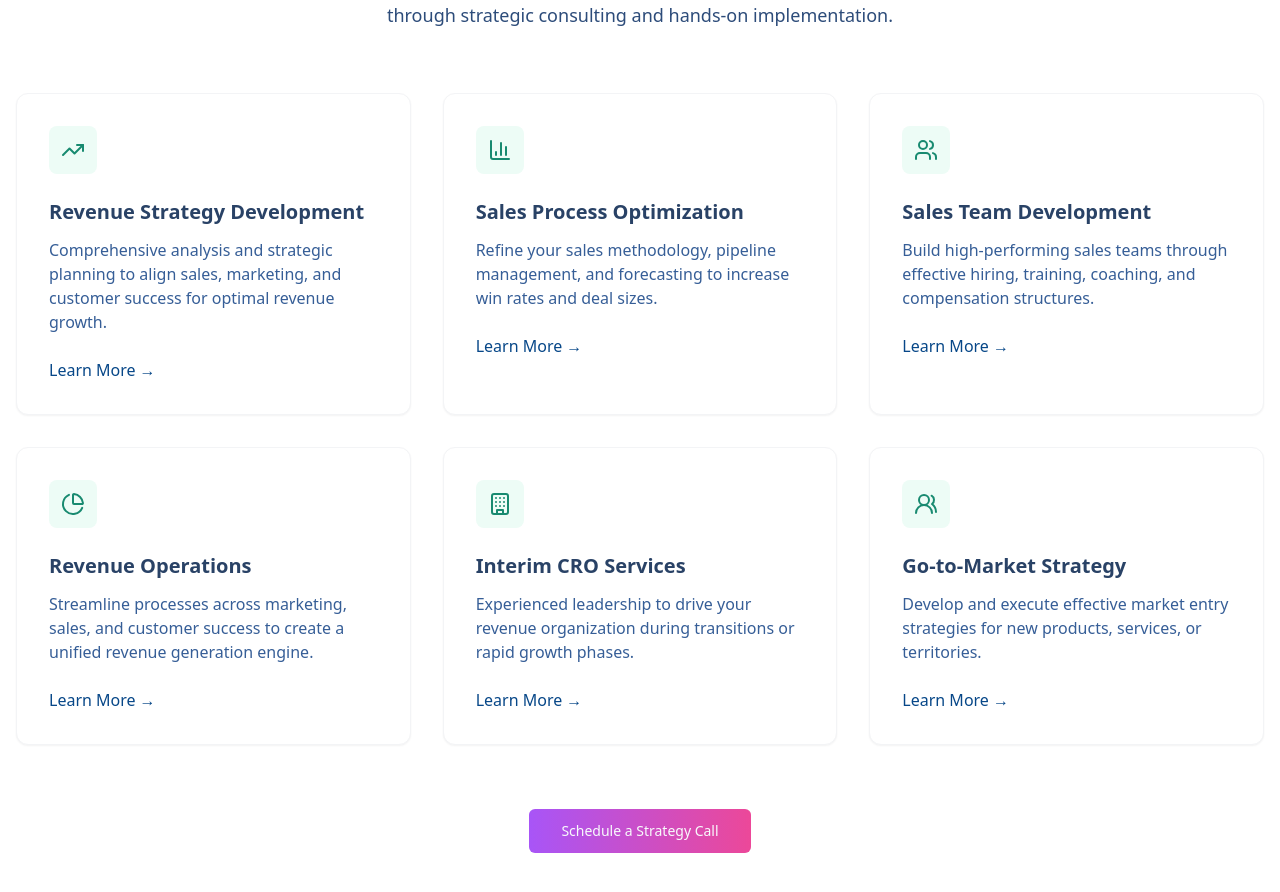
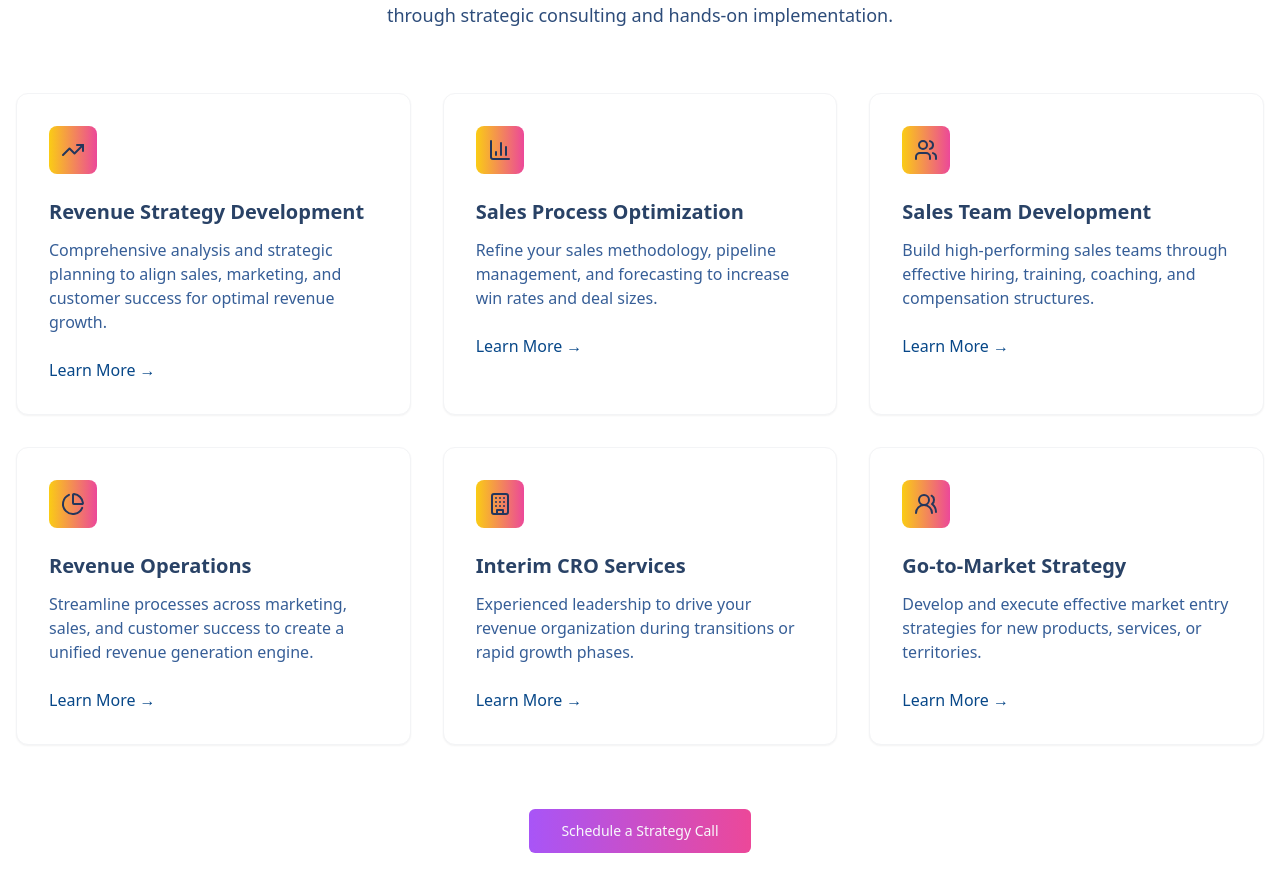
Before and after one commit to jamesabevan/revenue-roadmap-website, a React (Vite) app: page / in a window 1280 px wide. Shown: the part 966-1858 px from the top of the page. Built offline with nearby package versions, Linux system fonts and the light colour scheme.

Commit message:
Visual edit in Lovable
Edited UI in Lovable

```diff
--- a/src/components/home/ServicesSection.tsx
+++ b/src/components/home/ServicesSection.tsx
@@ -40,7 +40,7 @@ const ServicesSection = () => {
 
         <div className="grid grid-cols-1 md:grid-cols-2 lg:grid-cols-3 gap-8">
           {services.map((service, index) => <div key={index} className="bg-white border border-gray-100 rounded-xl p-8 shadow-sm hover:shadow-md transition-shadow group">
-              <div className="h-12 w-12 rounded-lg bg-revenue-50 text-revenue-600 flex items-center justify-center mb-6 group-hover:bg-revenue-600 group-hover:text-white transition-colors">
+              <div className="h-12 w-12 rounded-lg bg-gradient-to-r from-yellow-400 to-pink-500 flex items-center justify-center mb-6 transition-all group-hover:brightness-90">
                 {service.icon}
               </div>
               <h3 className="text-xl font-semibold text-navy-800 mb-3">{service.title}</h3>
```
